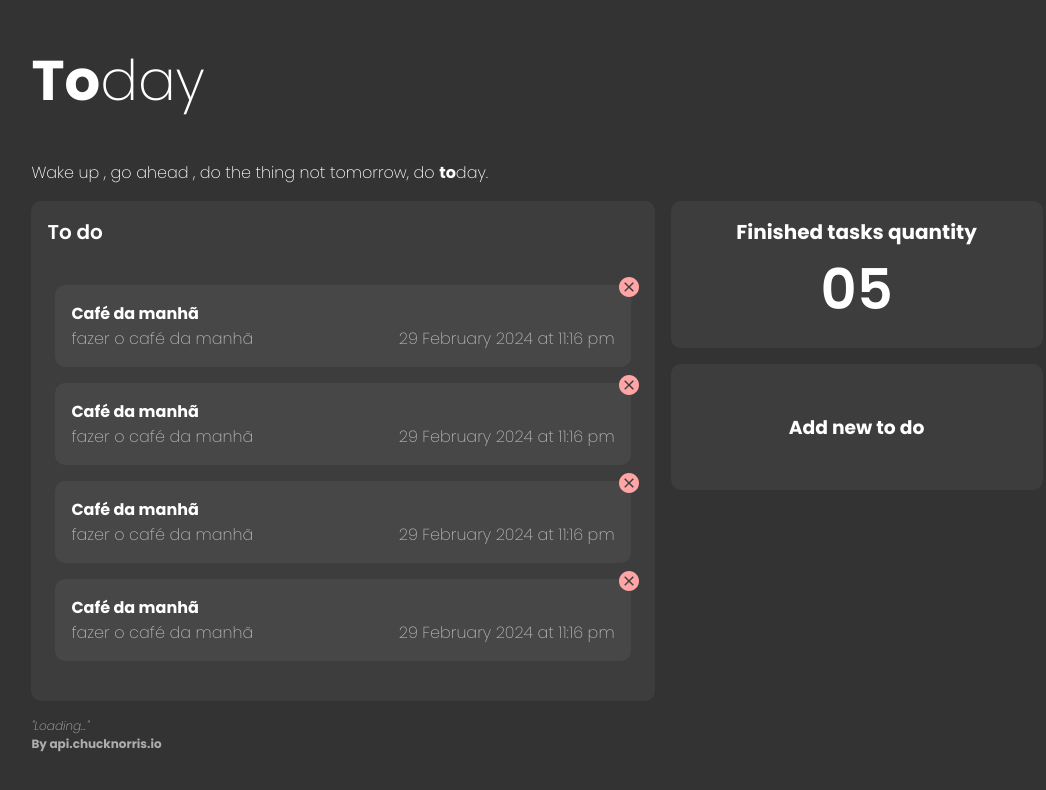
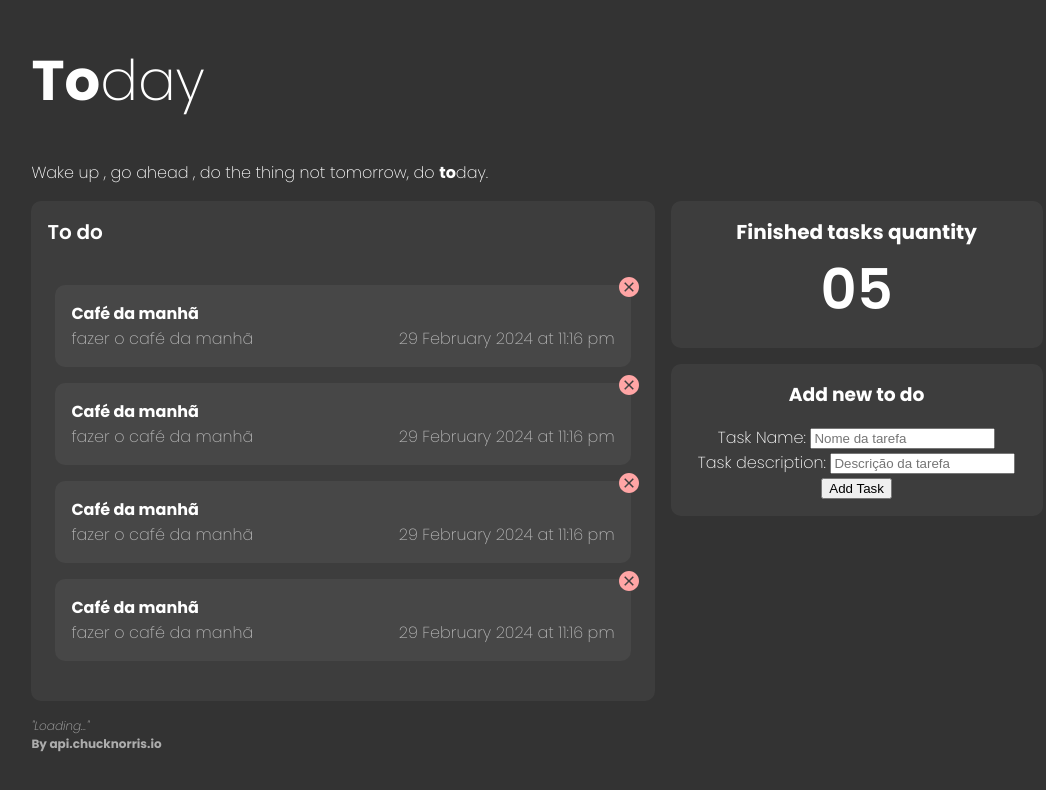
Before and after one commit to g-lippe/tscm-today-app, a React (Create React App) app: page / in a window 1280 px wide. Shown: the top 790 px of the page, without its empty margins (103-1149 px from the left). Built offline with nearby package versions, Linux system fonts and the light colour scheme; no server answers; data requests are answered from the project's data file.

Commit message:
Added Form to App

```diff
--- a/src/App.js
+++ b/src/App.js
@@ -1,4 +1,5 @@
 import './App.scss';
+import TaskForm from './components/form';
 import TaskList from './components/taskList';
 import { useChuckNorris } from './hooks/useChuckNorris';
 import { useTasksCompleted } from './hooks/useTasksCompleted';
@@ -25,14 +26,14 @@ function App() {
         </div>
 
         <div className='cont_right'>
+
           <div className='finished'>
             <h3> Finished tasks quantity </h3>
             <h1>{String(tasks_completed).padStart(2, '0')}</h1>
           </div>
 
-          <div className='cont_form'>
-            <h3> Add new to do </h3>
-          </div>
+          <TaskForm />
+
         </div>
 
       </div>
--- a/src/App.scss
+++ b/src/App.scss
@@ -67,14 +67,6 @@
           margin: 0;
         }
       }
-
-      .cont_form {
-        background-color: $white05;
-        border-radius: 10px;
-        padding: 30px;
-        text-align: center;
-      }
-
     }
 
   }
```
